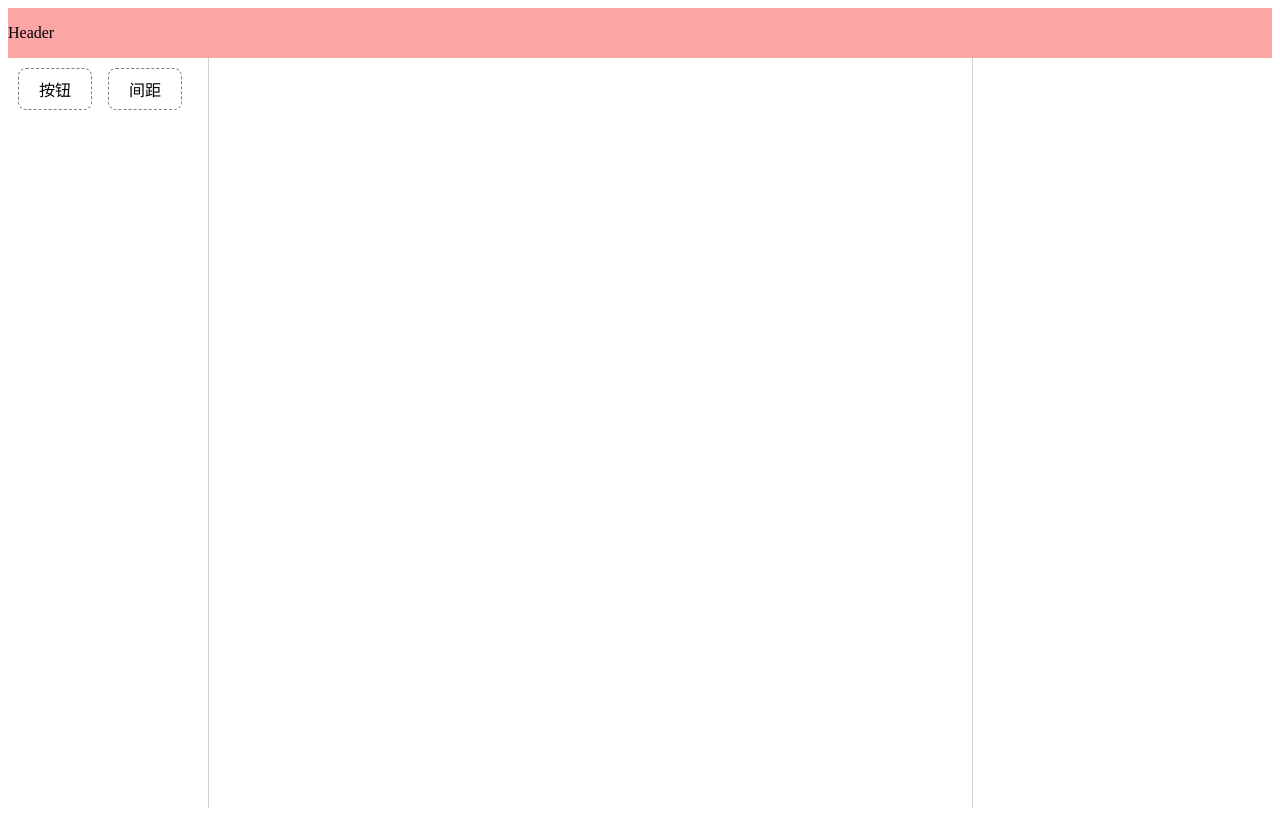
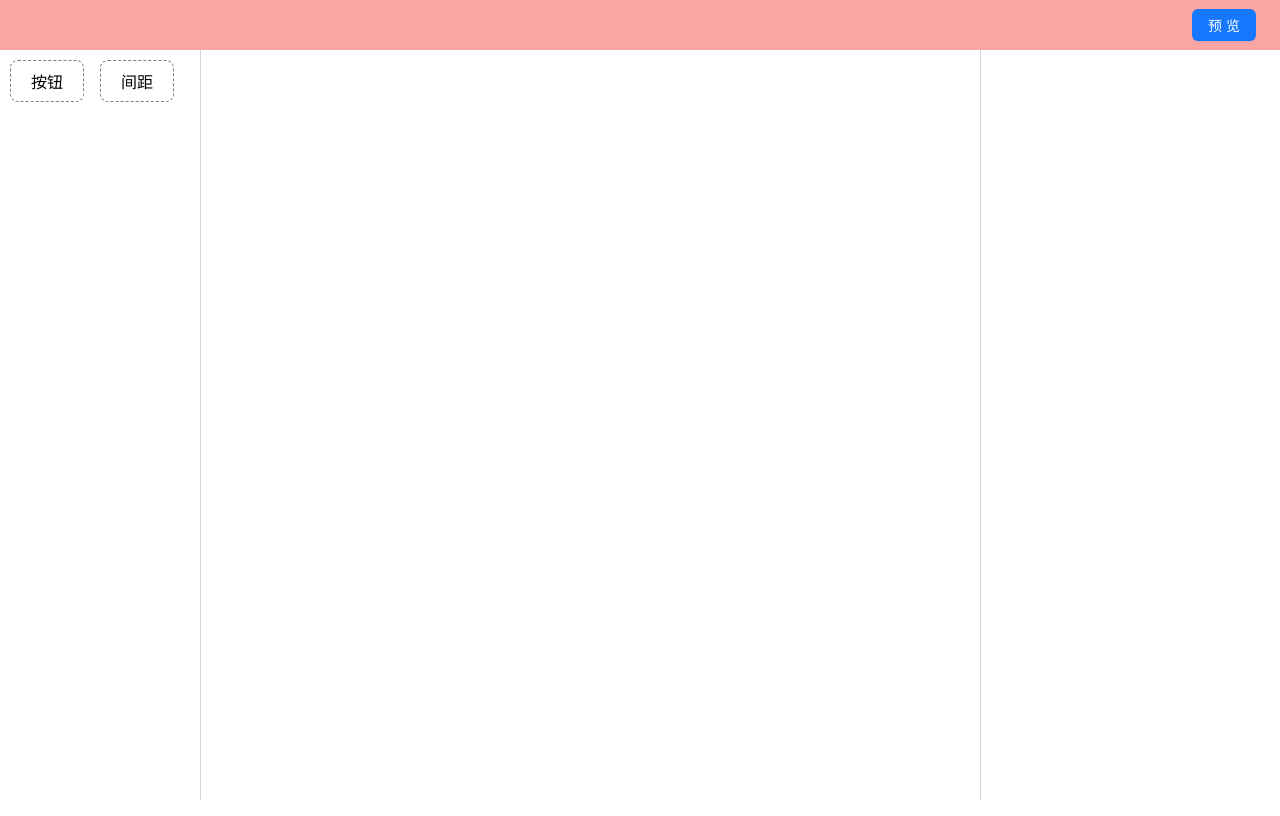
Before and after one commit to hongmaoAI/lowcode_react, a React (Vite) app: page / in a window 1280 px wide. Built offline with nearby package versions, Linux system fonts and the light colour scheme.

Commit message:
feat(ProdStage) : init and add preview function

```diff
--- a/src/app/hooks/useComponents.ts
+++ b/src/app/hooks/useComponents.ts
@@ -24,6 +24,7 @@ function getComponentById(
 export const useComponents = create<State & Action>((set) => ({
 	components: [],
 	curComponent: null,
+	mode: 'edit',
 	addComponent: (component, parentId) =>
 		set((state) => {
 			// 如果有上级id，把当前组件添加到父组件的子组件
@@ -61,4 +62,5 @@ export const useComponents = create<State & Action>((set) => ({
 			}
 			return { components: [...state.components] }
 		}),
+	setMode: (mode) => set({ mode }),
 }))
--- a/src/index.css
+++ b/src/index.css
@@ -1,3 +1,7 @@
 @tailwind base;
 @tailwind components;
 @tailwind utilities;
+body{
+  padding: 0;
+  margin: 0;
+}
--- a/src/layout/header/index.tsx
+++ b/src/layout/header/index.tsx
@@ -1,7 +1,36 @@
 import React from 'react'
+// antd
+import { Button, Space } from 'antd'
+// useComponent
+import { useComponents } from '../../app/hooks/useComponents'
 
 export default function Header() {
-  return (
-    <div>Header</div>
-  )
+	const { mode, setMode, setCurComponentId } = useComponents()
+	return (
+		<div className="flex justify-end w-[100%] px-[24px]">
+			<Space>
+				{mode === 'edit' && (
+					<Button
+						type="primary"
+						onClick={() => {
+							setMode('preview')
+							setCurComponentId(null)
+						}}
+					>
+						预览
+					</Button>
+				)}
+				{mode === 'preview' && (
+					<Button
+						type="primary"
+						onClick={() => {
+							setMode('edit')
+						}}
+					>
+						退出预览
+					</Button>
+				)}
+			</Space>
+		</div>
+	)
 }
--- a/src/layout/index.tsx
+++ b/src/layout/index.tsx
@@ -5,11 +5,15 @@ import Header from './header'
 import Material from './material'
 import Stage from './stage'
 import Setting from './setting'
+import ProdStage from './stage/ProdStage'
 // allotment
 import { Allotment } from 'allotment'
 import 'allotment/dist/style.css'
+// useCOmponents
+import { useComponents } from '../app/hooks/useComponents'
 
 export default function Layout() {
+	const { mode } = useComponents()
 	return (
 		<div className="h-[100vh] flex flex-col">
 			{/* up */}
@@ -17,6 +21,7 @@ export default function Layout() {
 				<Header />
 			</div>
 			{/* down */}
+			{mode === 'edit' ? (
 				<Allotment className="flex flex-1">
 					<Allotment.Pane preferredSize={200} maxSize={400} minSize={200}>
 						<Material />
@@ -28,6 +33,9 @@ export default function Layout() {
 						<Setting />
 					</Allotment.Pane>
 				</Allotment>
+			) : (
+				<ProdStage />
+			)}
 		</div>
 	)
 }
--- /dev/null
+++ b/src/layout/stage/ProdStage.tsx
@@ -0,0 +1,33 @@
+import React from 'react'
+// type
+import type { ComponentMap } from './index'
+import type { Component } from '../../types/component'
+// antd
+import { Button, Space } from 'antd'
+// useComponents
+import { useComponents } from '../../app/hooks/useComponents'
+
+const ComponentMap: ComponentMap = {
+	Button: Button,
+	Space: Space,
+}
+
+export default function ProdStage() {
+	const { components } = useComponents()
+	const renderComponents = (components: Component[]): React.ReactNode => {
+		return components.map((component: Component) => {
+			if (!ComponentMap[component.name]) {
+				return null
+			}
+			if (ComponentMap[component.name]) {
+				return React.createElement(
+					ComponentMap[component.name],
+					{ key: component.id, id: component.id, ...component.props },
+					component.props.children || renderComponents(component.children || [])
+				)
+			}
+			return null
+		})
+	}
+	return <div>{renderComponents(components)}</div>
+}
--- a/src/layout/stage/index.tsx
+++ b/src/layout/stage/index.tsx
@@ -13,7 +13,7 @@ import type { Component } from '../../types/component'
 // app -> hooks
 import { useComponents } from '../../app/hooks/useComponents'
 
-interface ComponentMap {
+export interface ComponentMap {
 	[key: string]: React.ComponentType<any>
 }
 
```
Also changed, not shown: src/types/component.ts (+8 -2 lines). Lines whose indentation alone changed are shown as unchanged.
